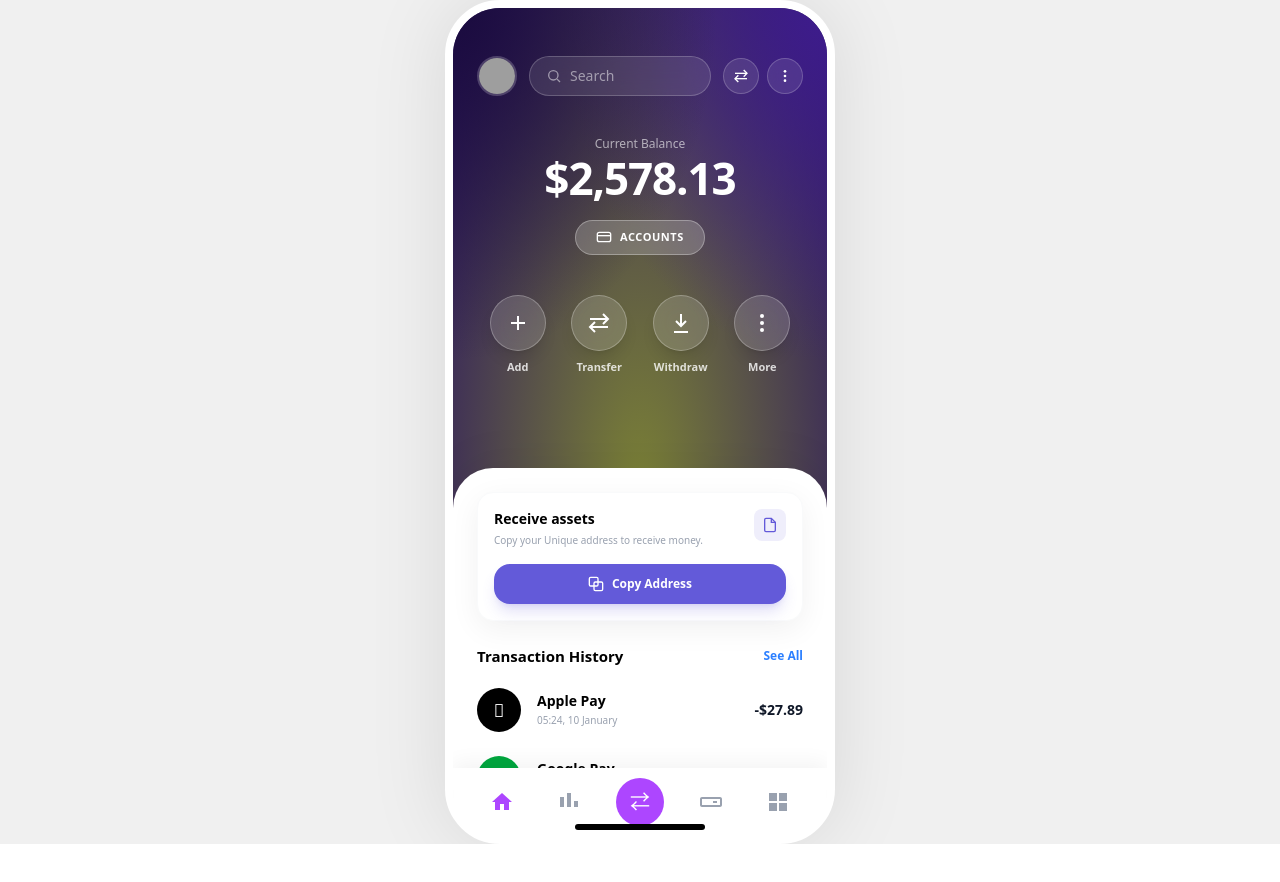
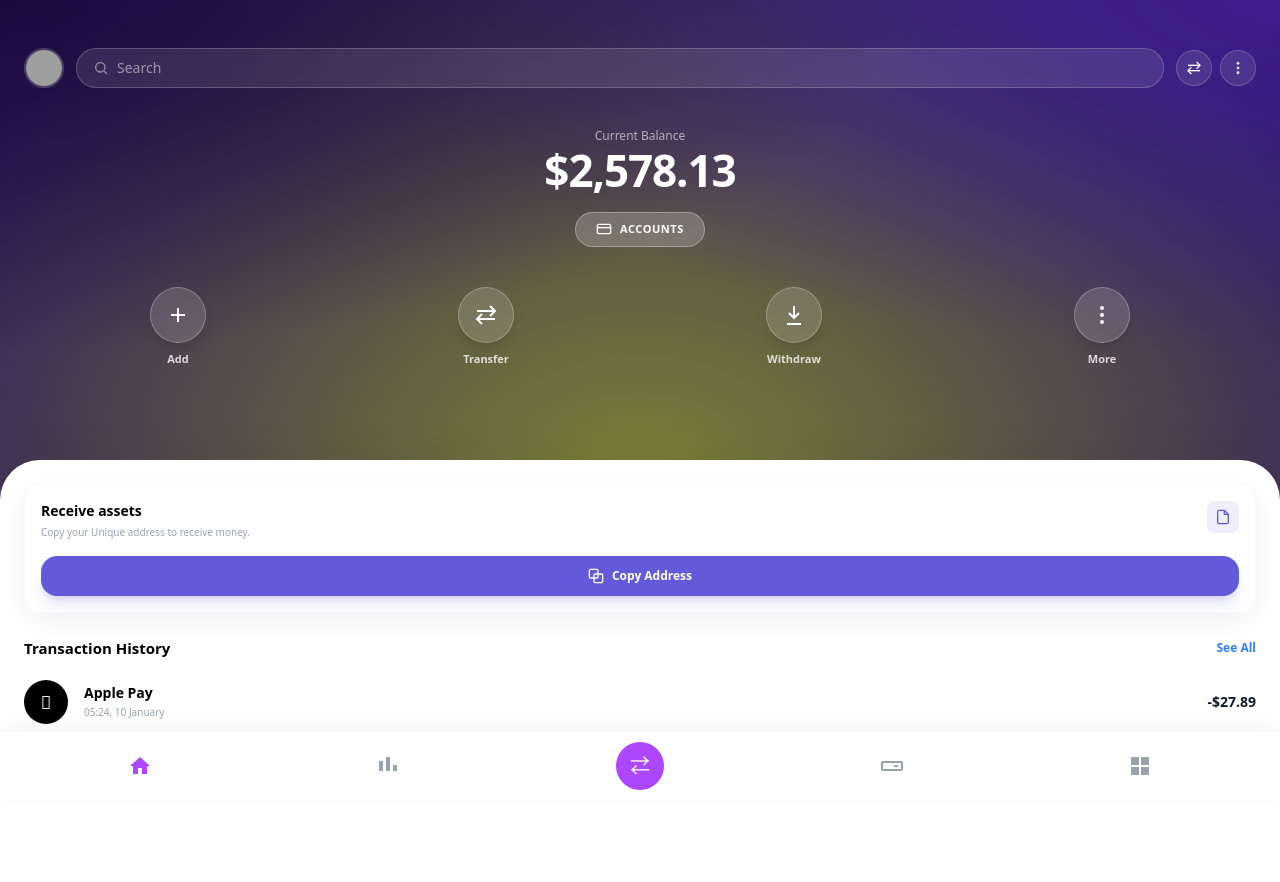
Before and after one commit to KJNotfound/Seen-Wallet-app, a Vue app: page / in a window 1280 px wide. Shown: the top 882 px of the page. Before the commit the page ends 844 px from the top, so only its background shows below. Built offline with nearby package versions, Linux system fonts and the light colour scheme; grey boxes are pictures that could not be loaded.

Commit message:
Update App.vue

```diff
--- a/src/App.vue
+++ b/src/App.vue
@@ -3,16 +3,9 @@ import BottomNav from './components/BottomNav.vue'
 </script>
 
 <template>
-  <div class="min-h-screen bg-[#F0F0F0] flex justify-center items-center overflow-hidden">
-    <div
-      class="w-[390px] h-[844px] bg-white rounded-[55px] shadow-[0_0_80px_rgba(0,0,0,0.1)] border-[8px] border-white relative overflow-hidden flex flex-col"
-    >
-      <router-view />
-
-      <BottomNav />
-
-      <div class="absolute bottom-1.5 left-1/2 -translate-x-1/2 w-[130px] h-1.5 bg-black rounded-full z-50"></div>
-    </div>
+  <div class="min-h-screen bg-white flex flex-col">
+    <router-view />
+    <BottomNav />
   </div>
 </template>
 
```
